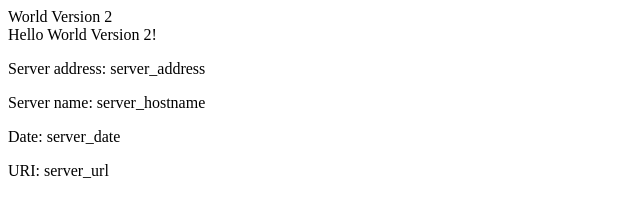
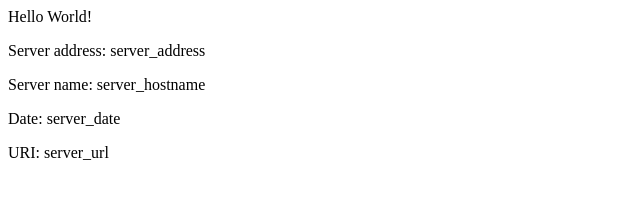
Before and after one commit to jghartin2008/eks-example, a plain HTML site: page src/index.html in a window 1280 px wide. Shown: the whole page, without its empty margins (0-640 px from the left). Drawn offline with Linux system fonts and the light colour scheme.

Commit message:
Revert "v2 Updating home page"
This reverts commit 1fbe9f12e8ece3cac3002ed86dbd1ba3437eef4b.

```diff
--- a/src/index.html
+++ b/src/index.html
@@ -1,12 +1,8 @@
 <head>
- World Version 2
-
-
-
-	<title>Hello Worldi Version 2</title>
-		</head>
+<title>Hello World</title>
+</head>
 <div class="info">
-<h>Hello World Version 2!</h>
+<h>Hello World!</h>
 <p><span>Server&nbsp;address:</span> <span>server_address</span></p>
 <p><span>Server&nbsp;name:</span> <span>server_hostname</span></p>
 <p class="smaller"><span>Date:</span> <span>server_date</span></p>
```
